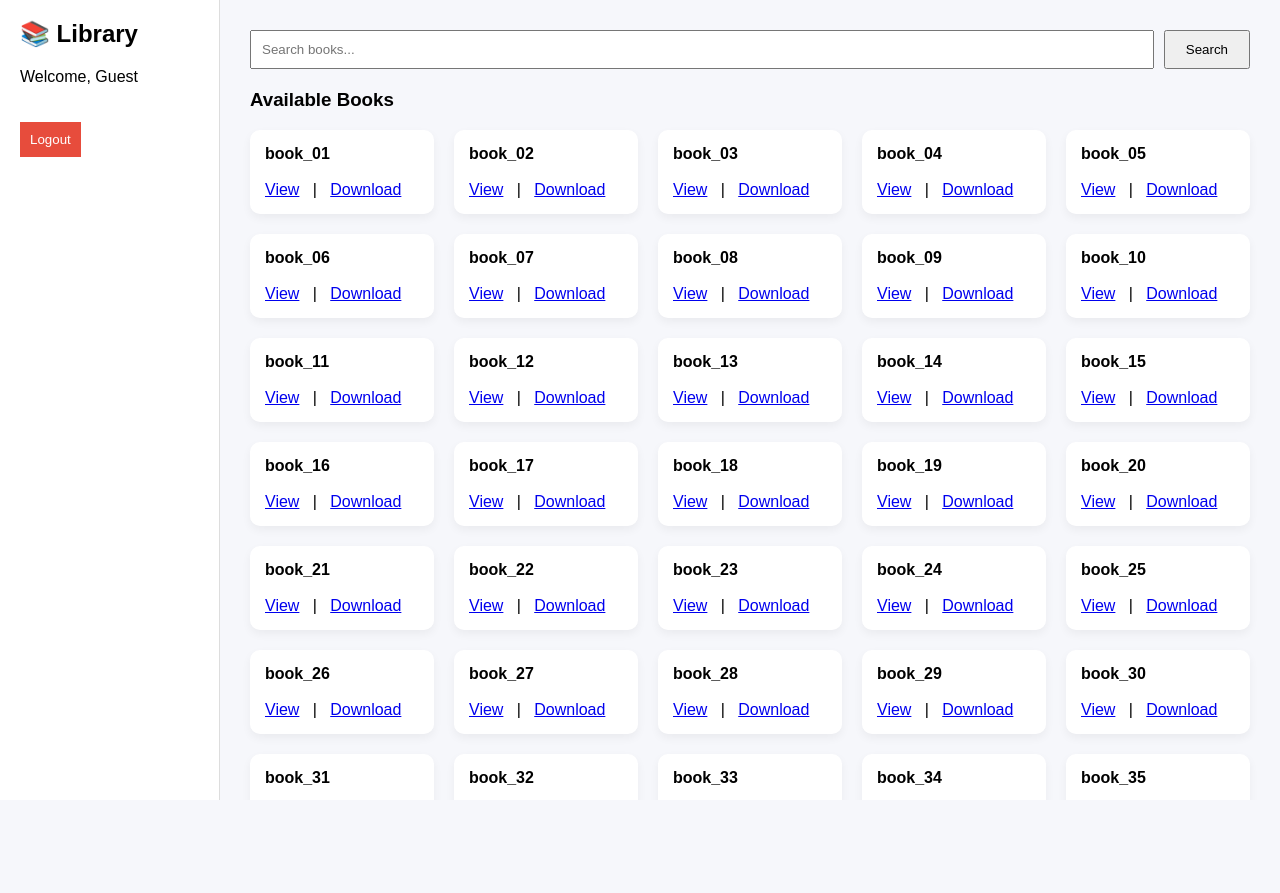
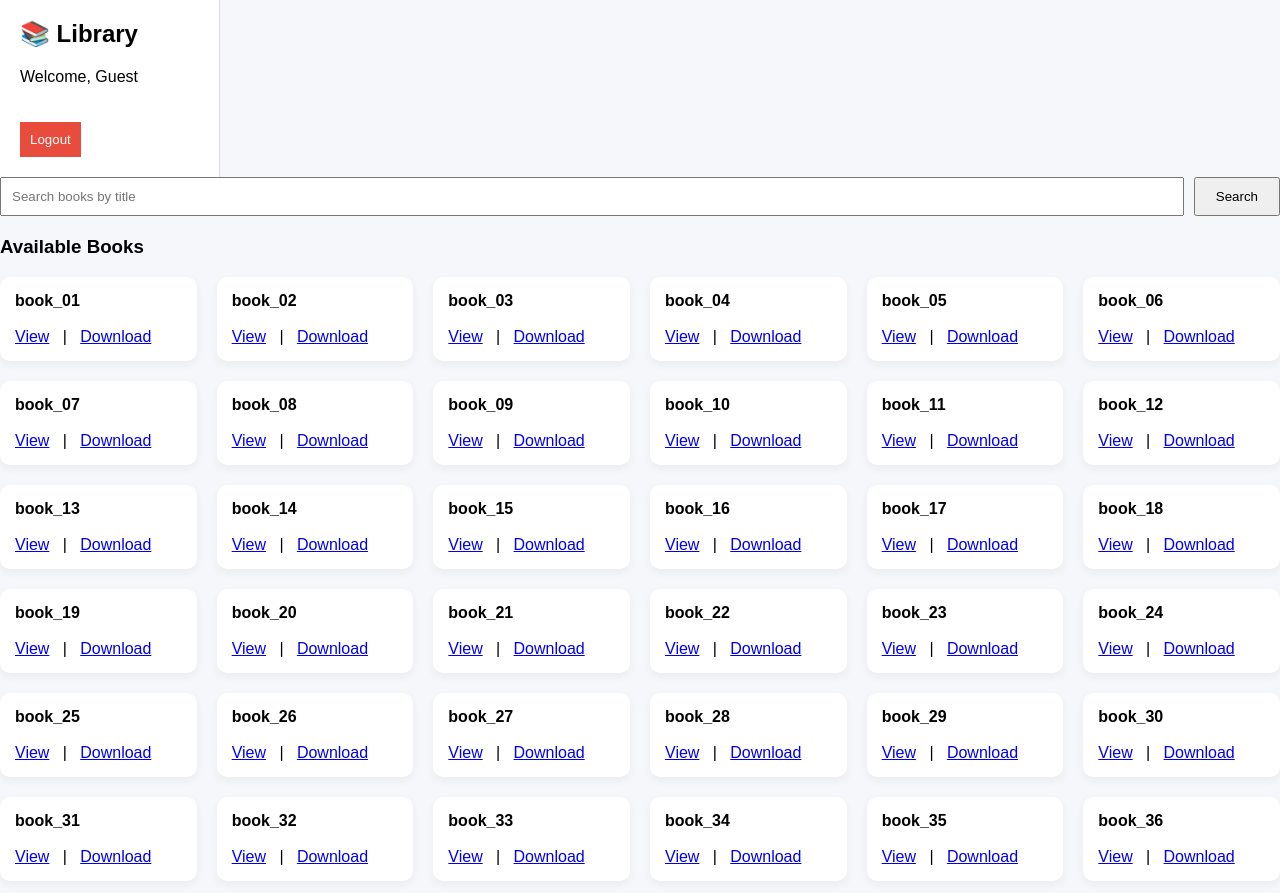
Before and after one commit to YashJadhav100/Library-Management-System, a plain HTML site: page frontend/dashboard.html in a window 1280 px wide. Shown: the top 893 px of the page. Before the commit the page ends 800 px from the top, so only its background shows below. Drawn offline with Linux system fonts and the light colour scheme.

Commit message:
Update dashboard.html

```diff
--- a/frontend/dashboard.html
+++ b/frontend/dashboard.html
@@ -1,31 +1,36 @@
 <!DOCTYPE html>
 <html lang="en">
 <head>
-  <meta charset="UTF-8">
+  <meta charset="UTF-8" />
   <title>Library Dashboard</title>
-  <link rel="stylesheet" href="style.css">
+  <link rel="stylesheet" href="style.css" />
 </head>
 <body>
 
-<div class="container">
-  <aside class="sidebar">
+<div class="sidebar">
   <h2>📚 Library</h2>
   <p id="welcome">Welcome</p>
   <button class="logout" onclick="logout()">Logout</button>
-  </aside>
+</div>
 
-  <main class="main-content">
+<div class="main">
   <div class="search-bar">
-      <input type="text" id="searchInput" placeholder="Search books..." />
-      <button onclick="searchBooks()">Search</button>
+    <input
+      type="text"
+      id="searchInput"
+      placeholder="Search books by title"
+      onkeyup="searchBooks()"
+    />
+    <button>Search</button>
   </div>
 
   <h3>Available Books</h3>
-    <div id="bookList"></div>
+
+  <!-- BOOKS RENDER HERE -->
+  <div id="bookList" class="book-grid"></div>
 
   <h3>Your Activity</h3>
   <ul id="activityList"></ul>
-  </main>
 </div>
 
 <script src="script.js"></script>
```
Lines whose indentation alone changed are shown as unchanged.
